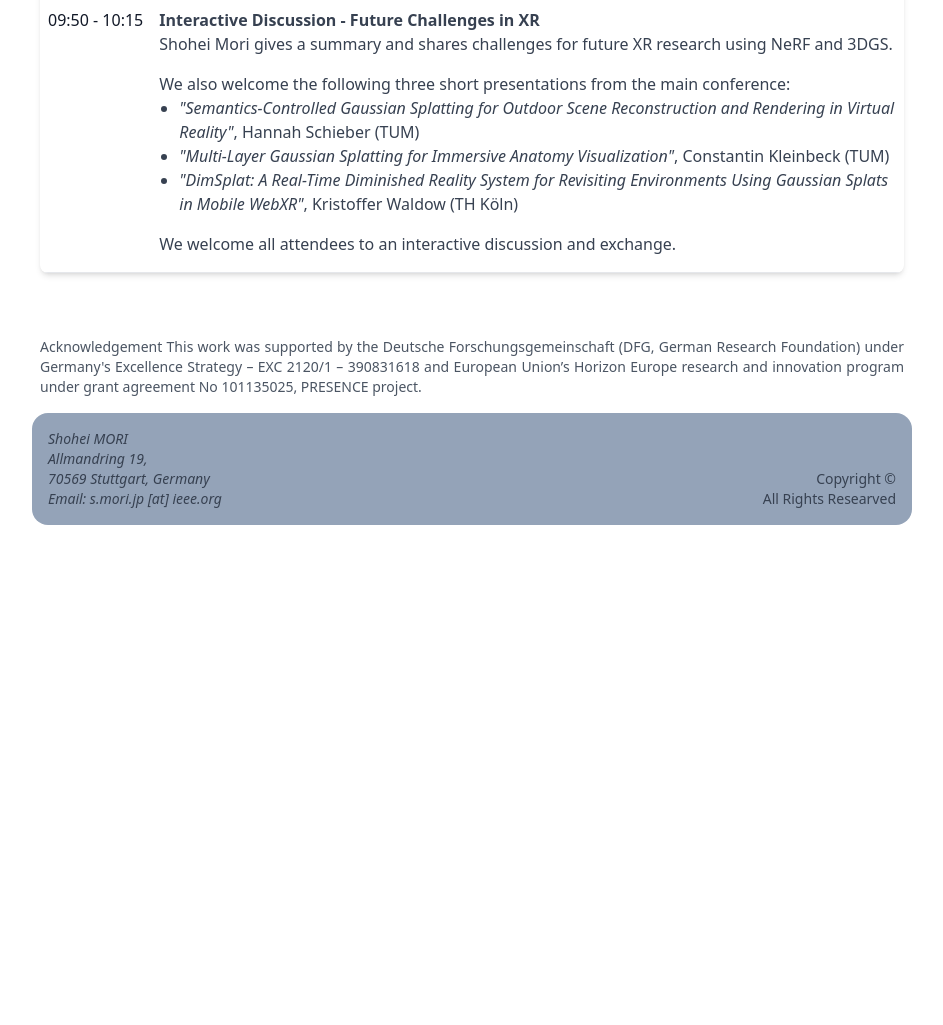
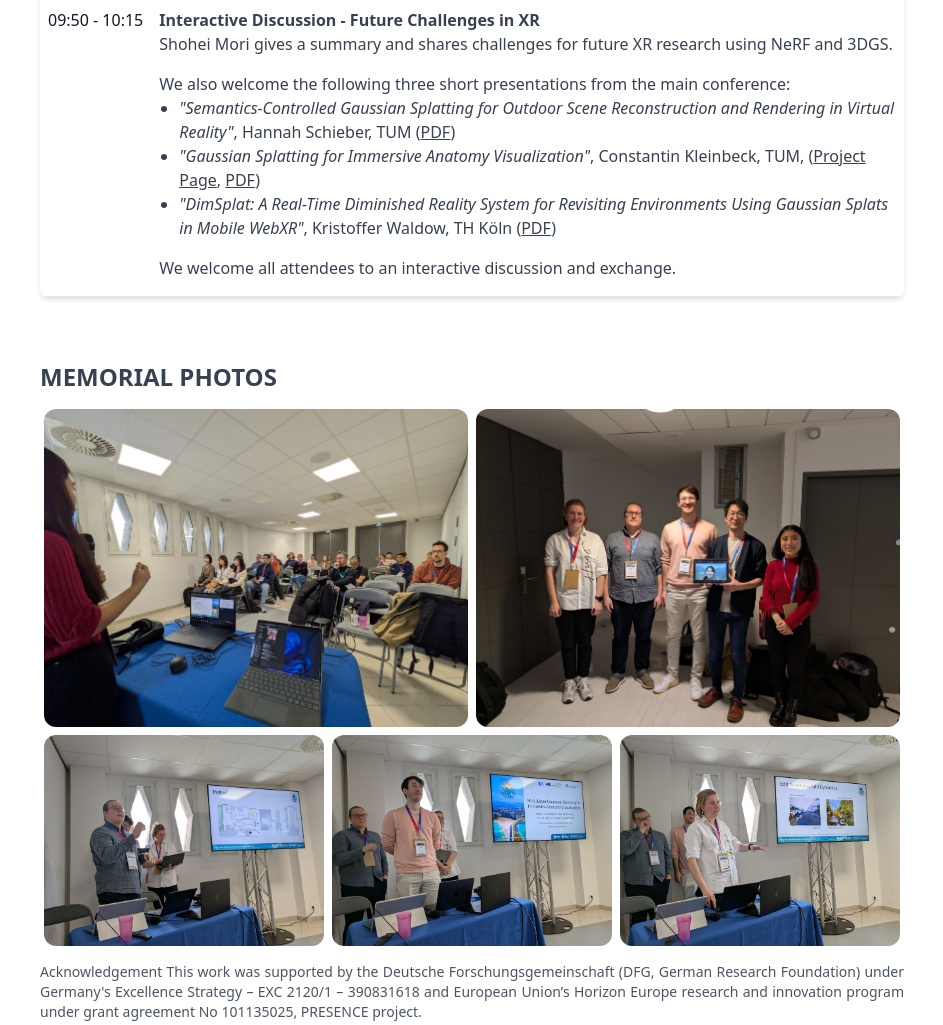
Before and after one commit to mediated-reality/rf4xr, a website: page docs/vr25tutorial/index.html in a window 1280 px wide. Shown: the part 1200-2225 px from the top of the page, without its empty margins (168-1111 px from the left). Before the commit the page ends 1741 px from the top, so only its background shows below. Drawn offline with Linux system fonts and the light colour scheme.

Commit message:
pdfs and photos

```diff
--- a/docs/vr25tutorial/index.html
+++ b/docs/vr25tutorial/index.html
@@ -84,7 +84,7 @@
         <!--
             program
         -->
-        <section id="program" class="py-12">
+        <section id="program" class="pt-12">
             <div class="text-2xl font-bold pb-2 md:text-left text-center">
                 PROGRAM
             </div>
@@ -104,7 +104,7 @@
                                 08:40 - 09:00
                             </th>
                             <td class="px-2 py-4">
-                                <h1 class="font-bold">Introduction to Radiance Fields for XR (PDF)</h1>
+                                <h1 class="font-bold hover:text-gray-700/75"><a href="pdf/IEEEVR-2025-T2_Mori.pdf" target="_blank">Introduction to Radiance Fields for XR (PDF)</a></h1>
                                 <p>
                                     Shohei Mori presents the basics of NeRF and 3DGS, and how they have evolved view synthesis compared to conventional image-based rendering approaches.
                                 </p>
@@ -115,7 +115,7 @@
                                 09:00 - 09:25
                             </th>
                             <td class="px-2 py-4">
-                                <h1 class="font-bold">Live Tutorial on NeRF for VR (PDF)</h1>
+                                <h1 class="font-bold hover:text-gray-700/75"><a href="#" target="_blank">Live Tutorial on NeRF for VR (PDF)</a></h1>
                                 <p>
                                     Ke Li presents details of NeRF and <a class="text-sky-400 hover:text-sky-400/75" href="https://github.com/uhhhci/immersive-ngp" target="_blank">immersive-ngp <i class="fa fa-external-link" aria-hidden="true"></i></a>, demonstrating how to get a NeRF model in Unity and VR.
                                 </p>
@@ -126,7 +126,7 @@
                                 09:25 - 09:50
                             </th>
                             <td class="px-2 py-4">
-                                <h1 class="font-bold">Live Tutorial on 3DGS for VR (PDF)</h1>
+                                <h1 class="font-bold hover:text-gray-700/75"><a href="#" target="_blank">Live Tutorial on 3DGS for VR (PDF)</a></h1>
                                 <p>Mana Masuda presents details of 3DGS and <a class="text-sky-400 hover:text-sky-400/75" href="https://github.com/aras-p/UnityGaussianSplatting" target="_blank">UnityGaussianSplatting <i class="fa fa-external-link" aria-hidden="true"></i></a>, demonstrating how to get 3DGS in Unity and VR.</p>
                             </td>
                         </tr>
@@ -143,15 +143,43 @@
                                     We also welcome the following three short presentations from the main conference:
                                 </p>
                                 <ul class="list-disc pl-5">
-                                    <li><span class="italic">"Semantics-Controlled Gaussian Splatting for Outdoor Scene Reconstruction and Rendering in Virtual Reality"</span>, Hannah Schieber (TUM)</li>
-                                    <li><span class="italic">"Multi-Layer Gaussian Splatting for Immersive Anatomy Visualization"</span>, Constantin Kleinbeck (TUM)</li>
-                                    <li><span class="italic">"DimSplat: A Real-Time Diminished Reality System for Revisiting Environments Using Gaussian Splats in Mobile WebXR"</span>, Kristoffer Waldow (TH Köln)</li>
+                                    <li><span class="italic">"Semantics-Controlled Gaussian Splatting for Outdoor Scene Reconstruction and Rendering in Virtual Reality"</span>, Hannah Schieber, TUM (<a class="underline" href="pdf/IEEEVR-2025-T2-3min_Schieber.pdf" target="_blank">PDF</a>)</li>
+                                    <li><span class="italic">"Gaussian Splatting for Immersive Anatomy Visualization"</span>, Constantin Kleinbeck, TUM,  (<a class="underline" href="https://hex-lab.io/Multi-Layer-Gaussian-Splatting-for-Immersive-Anatomy-Visualization/" target="_blank">Project Page</a>, <a class="underline" href="pdf/IEEEVR-2025-T2-3min_Kleinbeck.pdf" target="_blank">PDF</a>)</li>
+                                    <li><span class="italic">"DimSplat: A Real-Time Diminished Reality System for Revisiting Environments Using Gaussian Splats in Mobile WebXR"</span>, Kristoffer Waldow, TH Köln (<a class="underline" href="pdf/IEEEVR-2025-T2-3min_Waldow.pdf" target="_blank">PDF</a>)</li>
                                 </ul>
                                 <p class="pt-4">We welcome all attendees to an interactive discussion and exchange.</p>
                             </td>
                         </tr>
                     </tbody>
                 </table>
+            </div>
+        </section>
+
+        <!--
+            photos
+        -->
+        <section id="photos" class="pt-16">
+            <div class="text-2xl font-bold pb-2 md:text-left text-center">
+                MEMORIAL PHOTOS
+            </div>
+            <div class="grid grid-cols-1 md:grid-cols-2 gap-y-2 lg:m-0 m-2">
+                <div class="flex flex-col pt-2 px-1">
+                    <img class="rounded-xl" src="photos/01.jpg">
+                </div>
+                <div class="flex flex-col pt-2 px-1">
+                    <img class="rounded-xl" src="photos/05.jpg">
+                </div>
+            </div>
+            <div class="grid grid-cols-1 md:grid-cols-3 gap-y-2 lg:m-0 m-2">
+                <div class="flex flex-col pt-2 px-1">
+                    <img class="rounded-xl" src="photos/02.jpg">
+                </div>
+                <div class="flex flex-col pt-2 px-1">
+                    <img class="rounded-xl" src="photos/03.jpg">
+                </div>
+                <div class="flex flex-col pt-2 px-1">
+                    <img class="rounded-xl" src="photos/04.jpg">
+                </div>
             </div>
         </section>
 
```
Also changed, not shown: docs/css/style.css, docs/vr25tutorial/photos/01.jpg (added), docs/vr25tutorial/photos/02.jpg (added), docs/vr25tutorial/photos/03.jpg (added), docs/vr25tutorial/photos/04.jpg (added), docs/vr25tutorial/photos/05.jpg (added), 4 other files.
